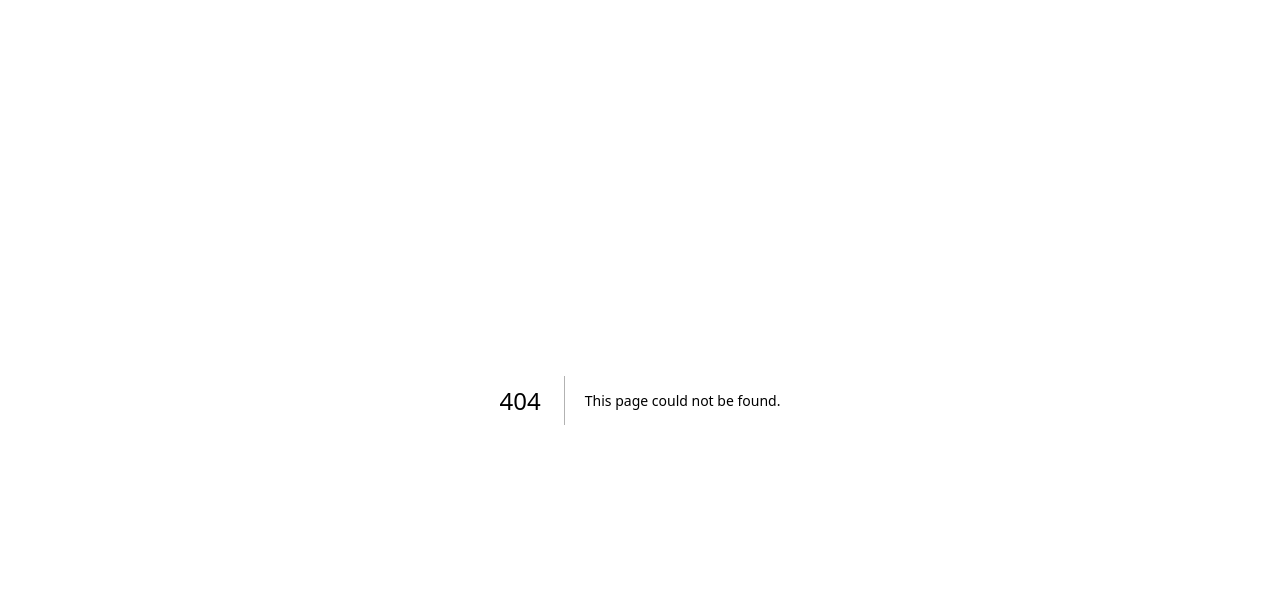
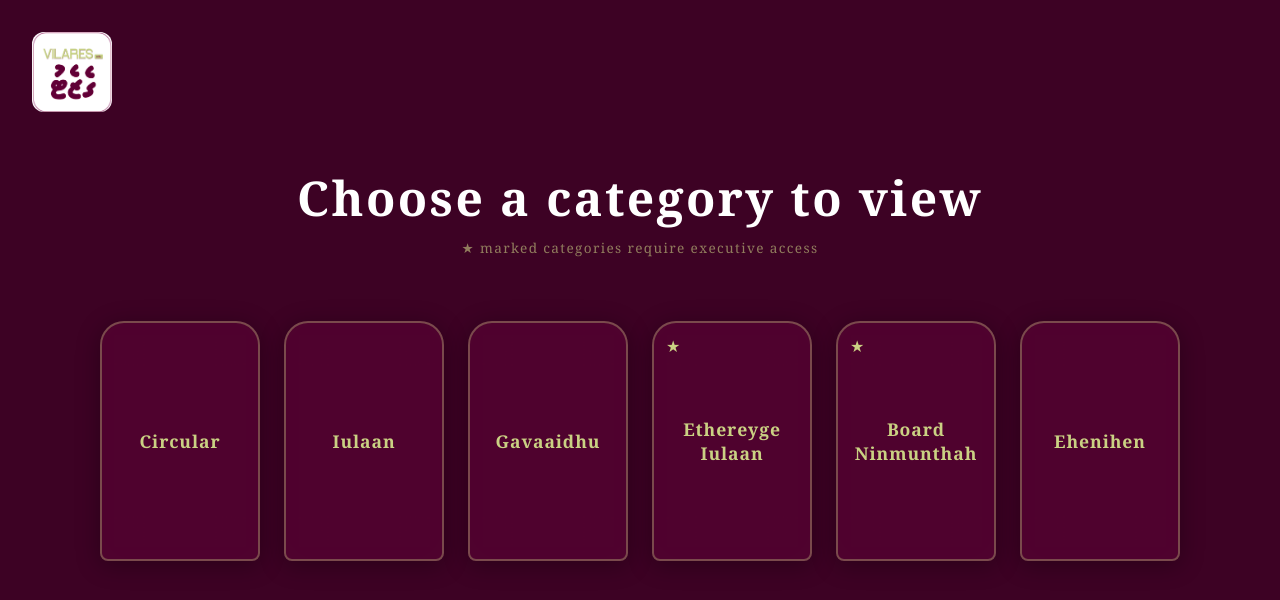
Before and after one commit to vilaresedu/viled-gzt, a Next.js app: page /categories in a window 1280 px wide. Before the commit this address had no page. Shown: the top 600 px of the page. Built offline with nearby package versions, Linux system fonts and the light colour scheme.

Commit message:
Create page.tsx

```diff
--- /dev/null
+++ b/app/categories/page.tsx
@@ -0,0 +1,122 @@
+import Link from 'next/link'
+import Image from 'next/image'
+import categoriesData from '@/data/categories.json'
+
+export default function CategoriesPage() {
+  return (
+    <main style={{
+      minHeight: '100vh',
+      padding: '2rem',
+    }}>
+      {/* Header */}
+      <header style={{
+        display: 'flex',
+        alignItems: 'center',
+        marginBottom: '3rem',
+      }}>
+        <Link href="/categories">
+          <Image
+            src="/gzt_log.png"
+            alt="Vilares Edu Gazette"
+            width={80}
+            height={80}
+            style={{ borderRadius: '12px', cursor: 'pointer' }}
+          />
+        </Link>
+      </header>
+
+      {/* Title */}
+      <h1 style={{
+        textAlign: 'center',
+        fontSize: 'clamp(1.8rem, 4vw, 3rem)',
+        color: 'var(--white)',
+        marginBottom: '0.5rem',
+        fontFamily: 'Georgia, serif',
+        letterSpacing: '0.05em',
+      }}>
+        Choose a category to view
+      </h1>
+      <p style={{
+        textAlign: 'center',
+        color: 'rgba(202, 209, 131, 0.6)',
+        fontSize: '0.85rem',
+        marginBottom: '4rem',
+        letterSpacing: '0.1em',
+      }}>
+        ★ marked categories require executive access
+      </p>
+
+      {/* Category Cards */}
+      <div style={{
+        display: 'flex',
+        flexWrap: 'wrap',
+        justifyContent: 'center',
+        gap: '1.5rem',
+        maxWidth: '1200px',
+        margin: '0 auto',
+      }}>
+        {categoriesData.map((cat) => (
+          <Link
+            key={cat.id}
+            href={cat.exec ? `/login?from=/exec/${cat.id}` : `/${cat.id}`}
+            style={{ textDecoration: 'none' }}
+          >
+            <div style={{
+              width: '160px',
+              height: '240px',
+              background: 'rgba(102, 3, 60, 0.45)',
+              backdropFilter: 'blur(20px)',
+              WebkitBackdropFilter: 'blur(20px)',
+              border: '2px solid rgba(202, 209, 131, 0.35)',
+              borderRadius: '24px 24px 8px 8px',
+              display: 'flex',
+              flexDirection: 'column',
+              alignItems: 'center',
+              justifyContent: 'center',
+              padding: '1.5rem 1rem',
+              cursor: 'pointer',
+              transition: 'all 0.3s ease',
+              position: 'relative',
+              boxShadow: '0 4px 24px rgba(0,0,0,0.3)',
+            }}
+            onMouseEnter={e => {
+              const el = e.currentTarget
+              el.style.transform = 'translateY(-8px)'
+              el.style.boxShadow = '0 16px 40px rgba(0,0,0,0.5)'
+              el.style.borderColor = 'rgba(202, 209, 131, 0.8)'
+              el.style.background = 'rgba(102, 3, 60, 0.7)'
+            }}
+            onMouseLeave={e => {
+              const el = e.currentTarget
+              el.style.transform = 'translateY(0)'
+              el.style.boxShadow = '0 4px 24px rgba(0,0,0,0.3)'
+              el.style.borderColor = 'rgba(202, 209, 131, 0.35)'
+              el.style.background = 'rgba(102, 3, 60, 0.45)'
+            }}
+            >
+              {cat.exec && (
+                <span style={{
+                  position: 'absolute',
+                  top: '12px',
+                  left: '12px',
+                  color: 'var(--gold)',
+                  fontSize: '1rem',
+                }}>★</span>
+              )}
+              <p style={{
+                color: 'var(--gold)',
+                fontSize: '1.1rem',
+                fontWeight: 'bold',
+                textAlign: 'center',
+                fontFamily: 'Georgia, serif',
+                letterSpacing: '0.05em',
+              }}>
+                {cat.label}
+              </p>
+            </div>
+          </Link>
+        ))}
+      </div>
+    </main>
+  )
+}
```
